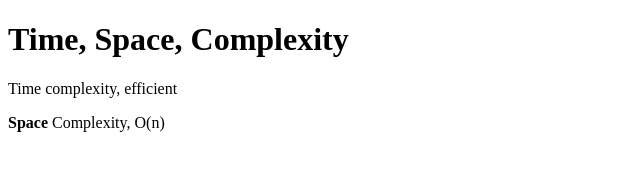
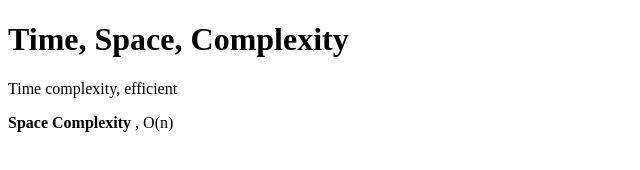
Before and after one commit to acciojob/time-and-space-complexity-salmanmac9310, a website: page main.html in a window 1280 px wide. Shown: the full height of the page, 0-640 px from the left. Drawn offline with Linux system fonts and the light colour scheme.

Commit message:
created a submission

```diff
--- a/main.html
+++ b/main.html
@@ -10,7 +10,7 @@
 	<!-- the entire body must be written by student -->
 	<h1>Time, Space, Complexity</h1>
 	<p>Time complexity, efficient</p>
-	<p><b>Space</b> Complexity, O(n)</p>
+	<p><b>Space Complexity </b>, O(n)</p>
 
     <script type="text/javascript" src="./script.js">
 </script>
```
